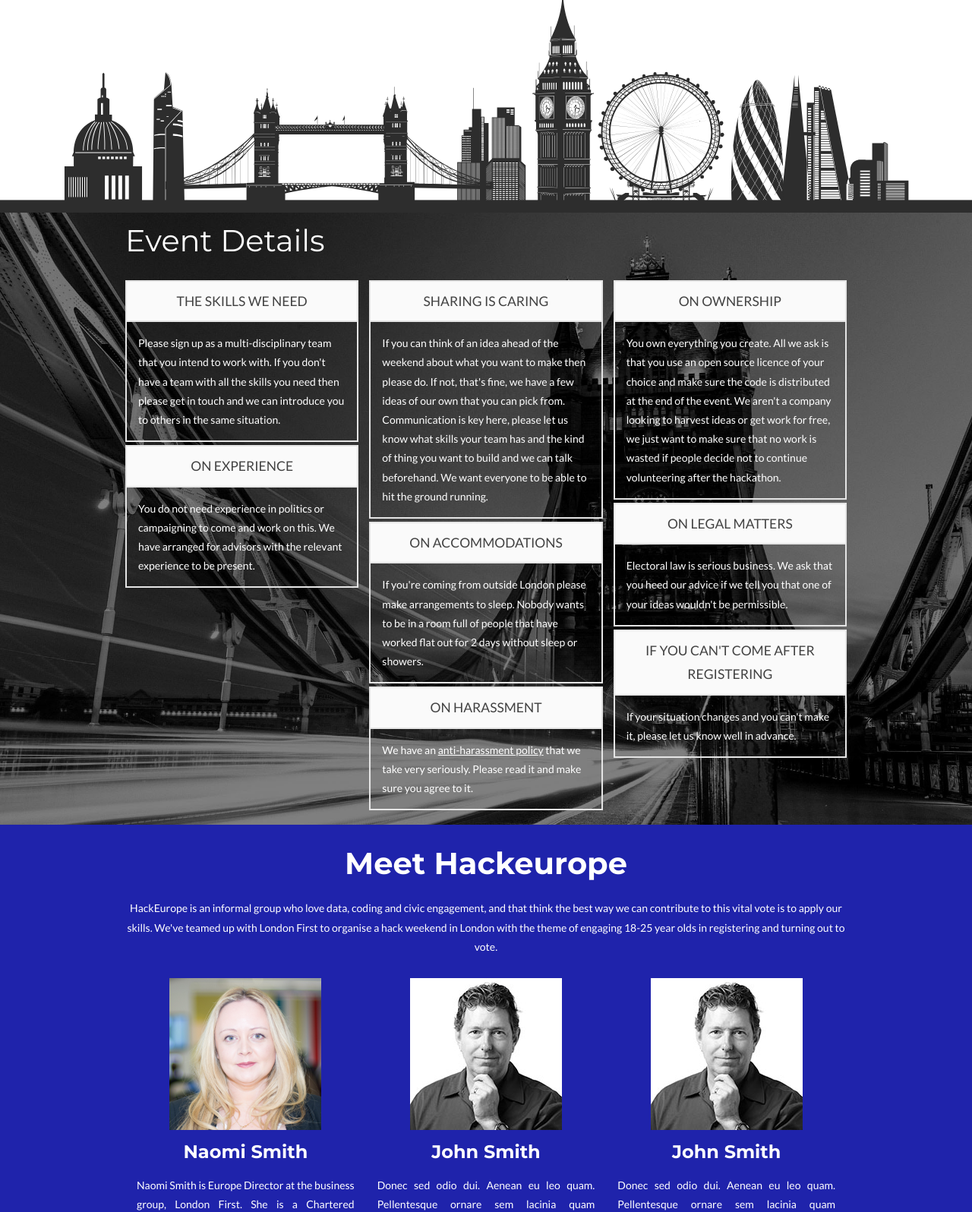
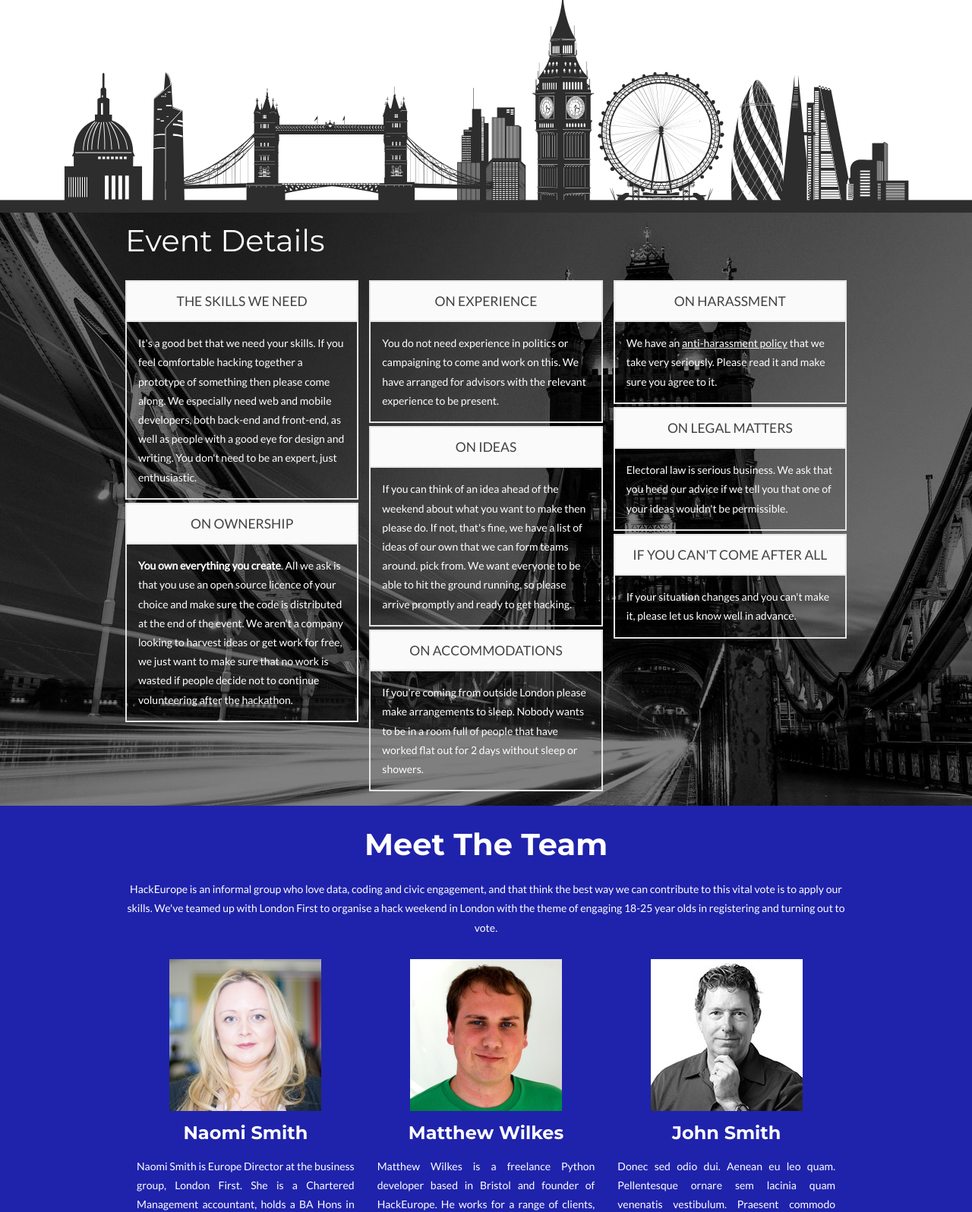
Before and after one commit to MatthewWilkes/hackthevote.hackeurope.uk, a website: page index.html in a window 1280 px wide. Shown: the part 1204-2800 px from the top of the page at 76% size. Drawn offline with nearby package versions, Linux system fonts and the light colour scheme.

Commit message:
Changes for adding Matt and removing group signup

```diff
--- a/index.html
+++ b/index.html
@@ -24,11 +24,12 @@
     <source src="assets/hello_world.webm" type="video/webm">
   </video>
   <div class="page-banner__info">
-    <h2 class="page-banner__info-intro">on april 23-24 2016 at Runway East</h2>
+    <h2 class="page-banner__info-intro">on april 23 and 24 2016 at Runway East, central London</h2>
     <img src="assets/hackthevote1.svg" alt="Hack The Vote Logo" class="page-banner__info-logo">
     <div class="page-banner__info-associated">
       <h4 class="page-banner__info-intro">brought to you by</h4>
       <div class="page-banner__info-organisations">
+        <img class="page-banner__info-org-logos" src="assets/hackeuropelogo.jpg" alt="Hack Europe Logo">
         <img class="page-banner__info-org-logos" src="assets/london_first_logo.jpeg" alt="London First Logo">
       </div>
     </div>
@@ -92,8 +93,8 @@
           <h4 class="factoid__heading">hacking at the issue</h4>
           <p class="factoid__text">
             We want to change this, and need your help to make it happen at an event on the
-            <em>23rd and 24th of April in London.</em> Let's use our skills to hack the problem
-            together.
+            <em>23rd and 24th of April in the City of London.</em> Interactive micro-campaigns
+            are much more effective than leaflets here, let's use our skills to hack the problem.
           </p>
         </div>
       </div>
@@ -114,9 +115,20 @@
     <div class="info-box">
       <div class="info-box__header">the skills we need</div>
       <div class="info-box__text">
-        Please sign up as a multi-disciplinary team that you intend to work with. If you
-        don&apos;t have a team with all the skills you need then please get in touch and we can
-        introduce you to others in the same situation.
+        It's a good bet that we need your skills. If you feel comfortable hacking together a
+        prototype of something then please come along. We especially need web and mobile developers,
+        both back-end and front-end, as well as people with a good eye for design and writing. You
+        don't need to be an expert, just enthusiastic.
+      </div>
+    </div>
+    <div class="info-box">
+      <div class="info-box__header">on ownership</div>
+      <div class="info-box__text">
+        <strong>You own everything you create</strong>. All we ask is that you use an open source
+        licence of your choice and make sure the code is distributed at the end of the
+        event. We aren&apos;t a company looking to harvest ideas or get work for free, we just
+        want to make sure that no work is wasted if people decide not to continue
+        volunteering after the hackathon.
       </div>
     </div>
     <div class="info-box">
@@ -127,13 +139,12 @@
       </div>
     </div>
     <div class="info-box">
-      <div class="info-box__header">sharing is caring</div>
+      <div class="info-box__header">on ideas</div>
       <div class="info-box__text">
         If you can think of an idea ahead of the weekend about what you want to make
-        then please do. If not, that&apos;s fine, we have a few ideas of our own that you can
-        pick from. Communication is key here, please let us know what skills your team has
-        and the kind of thing you want to build and we can talk beforehand. We want
-        everyone to be able to hit the ground running.
+        then please do. If not, that&apos;s fine, we have a list of ideas of our own that we
+        can form teams around. pick from. We want everyone to be able to hit the ground running,
+        so please arrive promptly and ready to get hacking.
       </div>
     </div>
     <div class="info-box">
@@ -152,16 +163,6 @@
       </div>
     </div>
     <div class="info-box">
-      <div class="info-box__header">on ownership</div>
-      <div class="info-box__text">
-        You own everything you create. All we ask is that you use an open source
-        licence of your choice and make sure the code is distributed at the end of the
-        event. We aren&apos;t a company looking to harvest ideas or get work for free, we just
-        want to make sure that no work is wasted if people decide not to continue
-        volunteering after the hackathon.
-      </div>
-    </div>
-    <div class="info-box">
       <div class="info-box__header">on legal matters</div>
       <div class="info-box__text">
         Electoral law is serious business. We ask that you heed our advice if we tell
@@ -169,7 +170,7 @@
       </div>
     </div>
     <div class="info-box">
-      <div class="info-box__header">if you can&apos;t come after registering</div>
+      <div class="info-box__header">if you can&apos;t come after all</div>
       <div class="info-box__text">
         If your situation changes and you can&apos;t make it, please let us know well in advance.
       </div>
@@ -178,7 +179,7 @@
 </div>
 <div class="sections-container about">
   <div class="section who-we-are">
-    <h2 class="heading">meet hackeurope</h2>
+    <h2 class="heading">meet the team</h2>
     <p class="text">
       HackEurope is an informal group who love data, coding and civic engagement, and
       that think the best way we can contribute to this vital vote is to apply our
@@ -201,13 +202,18 @@
         </p>
       </div>
       <div class="person-bio">
-        <img src="assets/portrait.jpg" alt="Person" class="person-bio__photo">
-        <h4 class="heading person-bio__name">john smith</h4>
+        <img src="assets/matt_portrait.jpg" alt="Person" class="person-bio__photo">
+        <h4 class="heading person-bio__name">Matthew Wilkes</h4>
         <p class="text person-bio__text">
-          Donec sed odio dui. Aenean eu leo quam. Pellentesque ornare sem lacinia quam venenatis vestibulum.
-          Praesent commodo cursus magna, vel scelerisque nisl consectetur et. Fusce dapibus, tellus ac cursus
-          commodo, tortor mauris condimentum nibh, ut fermentum massa justo sit amet risus. Integer posuere erat
-          a ante venenatis dapibus posuere velit aliquet.
+          Matthew Wilkes is a freelance Python developer based in Bristol and founder of HackEurope.
+          He works for a range of clients, from
+          small charities to multinational accounting companies. He has worked on many participatory governance
+          and voter engagement projects for UK and international government clients, as well as the usual range
+          of websites, e-commerce, APIs and intranets.
+          <br>
+          He is a long-term contributor to open source, both as a developer and community leader. He was the
+          security team lead for Plone for 4 years and has been an active mentor in Google's Summer of Code
+          programme since 2008.
         </p>
       </div>
       <div class="person-bio">
--- a/style/style.scss
+++ b/style/style.scss
@@ -318,6 +318,7 @@
   padding: 15px;
   color: #fff;
   text-align: left;
+  background-color: transparentize(black, 0.6);
 
   a {
     color: #fff;
```
Also changed, not shown: assets/hackeuropelogo.jpg (added), assets/matt_portrait.jpg (added).
